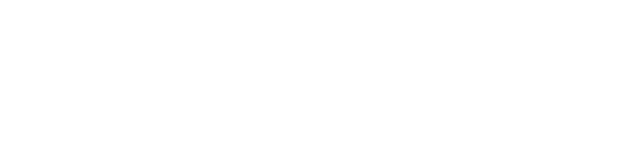
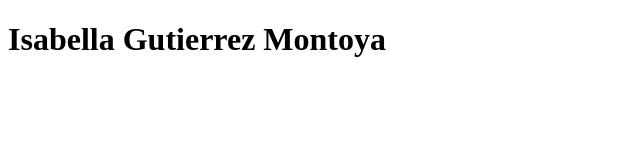
Before and after one commit to snorepolo/tso-names, a plain HTML site: page index.html in a window 1280 px wide. Shown: the whole page, without its empty margins (0-640 px from the left). Drawn offline with Linux system fonts and the light colour scheme.

Commit message:
añadí mi nombre como h1

```diff
--- a/index.html
+++ b/index.html
@@ -6,6 +6,6 @@
     <title>TSO Names</title>
 </head>
 <body>
-
+<h1>Isabella Gutierrez Montoya</h1>
 </body>
 </html>
```
